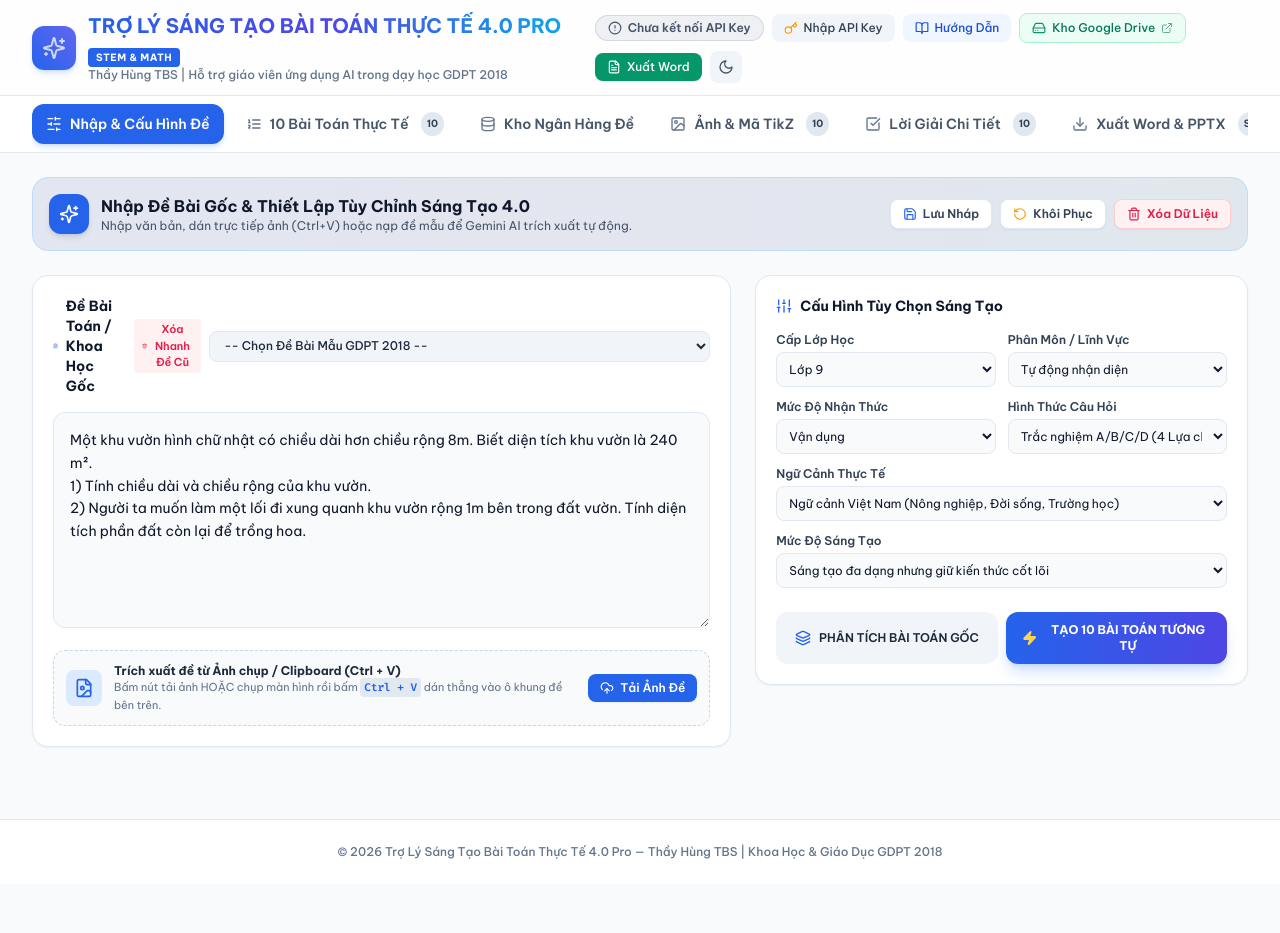
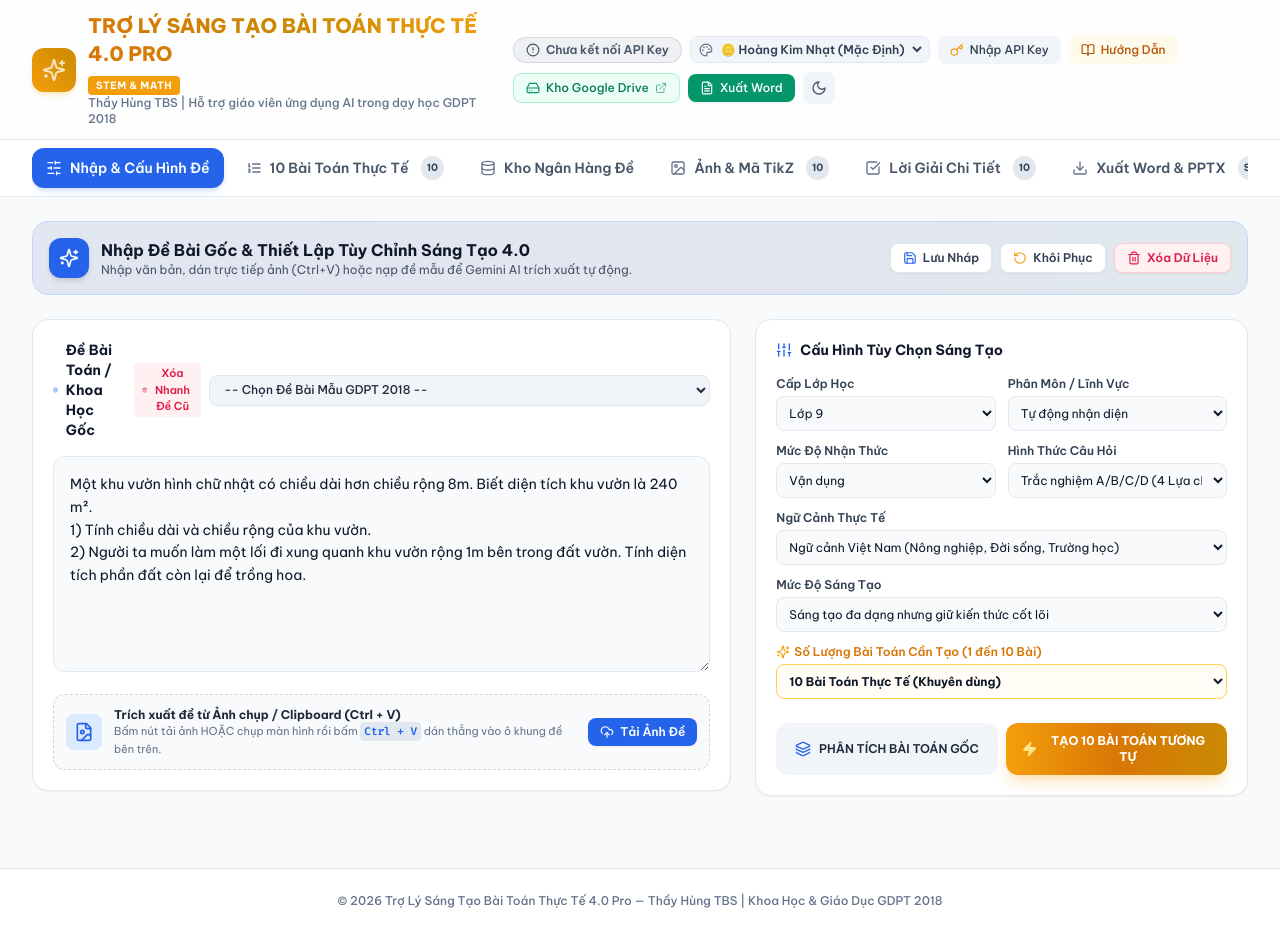
Before and after one commit to tailieutoantbs-art/TTThungtbs, a React (Vite) app: page / in a window 1280 px wide. Before the commit the page ends 884 px from the top, so only its background shows below. Built offline with nearby package versions, Linux system fonts and the light colour scheme.

Commit message:
Cập nhật ứng dụng Trợ Lý Sáng Tạo Bài Toán Thực Tế 4.0 Pro

```diff
--- a/src/App.jsx
+++ b/src/App.jsx
@@ -25,6 +25,7 @@ export default function App() {
   const [selectedModel, setSelectedModel] = useState('gemini-2.5-flash');
   const [apiStatus, setApiStatus] = useState('unconnected');
   const [apiMessage, setApiMessage] = useState('');
+  const [colorTheme, setColorTheme] = useState(() => localStorage.getItem('color_theme') || 'gold');
 
   // Modals & UI State
   const [isApiKeyModalOpen, setIsApiKeyModalOpen] = useState(false);
@@ -39,7 +40,7 @@ export default function App() {
   const [progressStep, setProgressStep] = useState('');
   const [progressPercent, setProgressPercent] = useState(0);
 
-  // Dark Mode side effect
+  // Dark Mode & Color Theme side effects
   useEffect(() => {
     if (isDarkMode) {
       document.documentElement.classList.add('dark');
@@ -49,6 +50,11 @@ export default function App() {
       localStorage.setItem('theme', 'light');
     }
   }, [isDarkMode]);
+
+  const handleColorThemeChange = (newTheme) => {
+    setColorTheme(newTheme);
+    localStorage.setItem('color_theme', newTheme);
+  };
 
   // Initial API Key Test & Repo Count
   useEffect(() => {
@@ -318,11 +324,17 @@ export default function App() {
     setActiveTab('problems');
   };
 
-  // Quick Repository Save
+  // Repository Save with Custom Title ("Lưu Với Tên")
   const handleSaveToRepo = async () => {
     if (!problems || problems.length === 0) return;
+    const defaultTitle = `Bộ ${problems.length} Bài Toán ${options.domain || 'Thực Tế'} ${options.grade || ''} (${new Date().toLocaleDateString('vi-VN')})`;
+    const customTitle = window.prompt('Nhập tên đặt cho Bộ Bài Toán này để lưu vào Kho Ngân Hàng:', defaultTitle);
+
+    if (customTitle === null) return; // Cancelled
+
+    const finalTitle = customTitle.trim() || defaultTitle;
     await saveProblemSetToRepo({
-      title: `Bộ Đề ${options.domain || 'Toán'} ${options.grade || ''} (${new Date().toLocaleDateString('vi-VN')})`,
+      title: finalTitle,
       grade: options.grade,
       domain: options.domain,
       context: options.context,
@@ -331,7 +343,7 @@ export default function App() {
       problems,
       tags: ['#ToanThucTe', `#${options.grade.replace(/\s+/g, '')}`],
     });
-    alert('Đã lưu bộ đề vào Kho Ngân Hàng Bài Toán thành công!');
+    alert(`Đã lưu bộ đề "${finalTitle}" vào Kho Ngân Hàng Bài Toán thành công!`);
     updateRepoCount();
   };
 
@@ -342,10 +354,12 @@ export default function App() {
         apiMessage={apiMessage}
         apiKey={apiKey}
         isDarkMode={isDarkMode}
+        colorTheme={colorTheme}
         repoCount={repoCount}
         onOpenApiKeyModal={() => setIsApiKeyModalOpen(true)}
         onOpenUserGuide={() => setIsUserGuideOpen(true)}
         onToggleDarkMode={() => setIsDarkMode(!isDarkMode)}
+        onChangeColorTheme={handleColorThemeChange}
         onSaveDraft={handleSaveDraft}
         onRestoreDraft={handleRestoreDraft}
         onDownloadWord={() => exportWordDocument(problems, options, false)}
--- a/src/components/Header.jsx
+++ b/src/components/Header.jsx
@@ -1,15 +1,17 @@
 import React from 'react';
-import { Sparkles, Key, Moon, Sun, BookOpen, Database, FileText, CheckCircle2, AlertCircle, RefreshCw, HardDrive, ExternalLink } from 'lucide-react';
+import { Sparkles, Key, Moon, Sun, BookOpen, Database, FileText, CheckCircle2, AlertCircle, RefreshCw, HardDrive, ExternalLink, Palette } from 'lucide-react';
 
 export const Header = ({
   apiStatus,
   apiMessage,
   apiKey,
   isDarkMode,
+  colorTheme = 'gold',
   repoCount = 0,
   onOpenApiKeyModal,
   onOpenUserGuide,
   onToggleDarkMode,
+  onChangeColorTheme,
   onSaveDraft,
   onRestoreDraft,
   onDownloadWord,
@@ -50,21 +52,53 @@ export const Header = ({
     }
   };
 
+  const getTitleGradient = () => {
+    switch (colorTheme) {
+      case 'emerald':
+        return 'from-emerald-600 via-teal-600 to-green-500';
+      case 'blue':
+        return 'from-blue-600 via-indigo-600 to-sky-500';
+      case 'purple':
+        return 'from-purple-600 via-violet-600 to-indigo-500';
+      case 'rose':
+        return 'from-rose-600 via-pink-600 to-amber-500';
+      case 'gold':
+      default:
+        return 'from-amber-600 via-yellow-600 to-amber-500';
+    }
+  };
+
+  const getLogoBg = () => {
+    switch (colorTheme) {
+      case 'emerald':
+        return 'from-emerald-600 to-teal-500 shadow-emerald-500/20';
+      case 'blue':
+        return 'from-blue-600 to-indigo-500 shadow-blue-500/20';
+      case 'purple':
+        return 'from-purple-600 to-violet-500 shadow-purple-500/20';
+      case 'rose':
+        return 'from-rose-600 to-pink-500 shadow-rose-500/20';
+      case 'gold':
+      default:
+        return 'from-amber-500 to-yellow-600 shadow-amber-500/20';
+    }
+  };
+
   return (
     <header className="sticky top-0 z-40 backdrop-blur-md bg-white/80 dark:bg-slate-900/80 border-b border-slate-200 dark:border-slate-800 transition-colors">
       <div className="max-w-7xl mx-auto px-4 sm:px-6 lg:px-8 py-3">
         <div className="flex flex-col md:flex-row md:items-center md:justify-between gap-3">
           {/* Logo & Title */}
           <div className="flex items-center gap-3">
-            <div className="p-2.5 rounded-xl bg-gradient-to-tr from-blue-600 to-indigo-500 text-white shadow-md shadow-blue-500/20">
+            <div className={`p-2.5 rounded-xl bg-gradient-to-tr ${getLogoBg()} text-white shadow-md`}>
               <Sparkles className="w-6 h-6 animate-pulse" />
             </div>
             <div>
               <div className="flex items-center gap-2 flex-wrap">
-                <h1 className="text-lg sm:text-xl font-bold bg-gradient-to-r from-blue-600 via-indigo-600 to-sky-500 bg-clip-text text-transparent">
+                <h1 className={`text-lg sm:text-xl font-extrabold bg-gradient-to-r ${getTitleGradient()} bg-clip-text text-transparent`}>
                   TRỢ LÝ SÁNG TẠO BÀI TOÁN THỰC TẾ 4.0 PRO
                 </h1>
-                <span className="px-2 py-0.5 rounded text-[10px] font-bold bg-blue-600 text-white uppercase tracking-wider">
+                <span className={`px-2 py-0.5 rounded text-[10px] font-bold ${colorTheme === 'gold' ? 'bg-amber-500' : 'bg-blue-600'} text-white uppercase tracking-wider`}>
                   STEM & MATH
                 </span>
               </div>
@@ -77,6 +111,23 @@ export const Header = ({
           {/* Action Tools & API Status */}
           <div className="flex items-center gap-2 flex-wrap">
             {getApiBadge()}
+
+            {/* Color Theme Swatch Selector */}
+            <div className="flex items-center gap-1 bg-slate-100 dark:bg-slate-800 p-1 rounded-lg border border-slate-200 dark:border-slate-700">
+              <Palette className="w-3.5 h-3.5 text-slate-500 dark:text-slate-400 ml-1" />
+              <select
+                value={colorTheme}
+                onChange={(e) => onChangeColorTheme(e.target.value)}
+                className="bg-transparent text-xs font-semibold text-slate-700 dark:text-slate-300 focus:outline-none cursor-pointer pr-1"
+                title="Đổi gam màu giao diện tùy chỉnh"
+              >
+                <option value="gold">🪙 Hoàng Kim Nhạt (Mặc Định)</option>
+                <option value="emerald">💎 Xanh Ngọc STEM</option>
+                <option value="blue">🔷 Xanh Hoàng Gia</option>
+                <option value="purple">🔮 Tím Thạch Anh</option>
+                <option value="rose">🌺 Đỏ Hồng Trà</option>
+              </select>
+            </div>
 
             {/* API Key Modal Button */}
             <button
@@ -91,7 +142,7 @@ export const Header = ({
             {/* User Guide Button */}
             <button
               onClick={onOpenUserGuide}
-              className="inline-flex items-center gap-1.5 px-3 py-1.5 rounded-lg text-xs font-medium bg-blue-50 dark:bg-blue-950/50 text-blue-700 dark:text-blue-300 hover:bg-blue-100 dark:hover:bg-blue-900/50 transition-colors"
+              className="inline-flex items-center gap-1.5 px-3 py-1.5 rounded-lg text-xs font-medium bg-amber-50 dark:bg-amber-950/50 text-amber-700 dark:text-amber-300 hover:bg-amber-100 dark:hover:bg-amber-900/50 transition-colors"
             >
               <BookOpen className="w-3.5 h-3.5" />
               <span>Hướng Dẫn</span>
--- a/src/components/InputTab.jsx
+++ b/src/components/InputTab.jsx
@@ -430,6 +430,29 @@ export const InputTab = ({
                   <option value="Phân hóa từ cơ bản đến nâng cao">Phân hóa từ cơ bản đến nâng cao</option>
                 </select>
               </div>
+
+              {/* Số lượng bài toán cần tạo */}
+              <div className="sm:col-span-2">
+                <label className="block font-semibold text-amber-600 dark:text-amber-400 mb-1 flex items-center gap-1">
+                  <Sparkles className="w-3.5 h-3.5 text-amber-500" /> Số Lượng Bài Toán Cần Tạo (1 đến 10 Bài)
+                </label>
+                <select
+                  value={options.problemCount || 10}
+                  onChange={(e) => handleOptionChange('problemCount', parseInt(e.target.value, 10))}
+                  className="w-full p-2 rounded-lg bg-amber-50/50 dark:bg-amber-950/30 border border-amber-300 dark:border-amber-800 text-slate-900 dark:text-slate-100 font-bold focus:ring-2 focus:ring-amber-500"
+                >
+                  <option value={1}>01 Bài Toán Thực Tế</option>
+                  <option value={2}>02 Bài Toán Thực Tế</option>
+                  <option value={3}>03 Bài Toán Thực Tế</option>
+                  <option value={4}>04 Bài Toán Thực Tế</option>
+                  <option value={5}>05 Bài Toán Thực Tế</option>
+                  <option value={6}>06 Bài Toán Thực Tế</option>
+                  <option value={7}>07 Bài Toán Thực Tế</option>
+                  <option value={8}>08 Bài Toán Thực Tế</option>
+                  <option value={9}>09 Bài Toán Thực Tế</option>
+                  <option value={10}>10 Bài Toán Thực Tế (Khuyên dùng)</option>
+                </select>
+              </div>
             </div>
 
             {/* Action Buttons */}
@@ -453,7 +476,7 @@ export const InputTab = ({
               <button
                 onClick={onGenerate10}
                 disabled={isGenerating || isAnalyzing}
-                className="w-full py-2.5 px-4 rounded-xl font-bold text-xs bg-gradient-to-r from-blue-600 to-indigo-600 hover:from-blue-700 hover:to-indigo-700 text-white shadow-lg shadow-blue-500/25 transition-all disabled:opacity-50 flex items-center justify-center gap-2"
+                className="w-full py-2.5 px-4 rounded-xl font-bold text-xs bg-gradient-to-r from-amber-500 via-amber-600 to-yellow-600 hover:from-amber-600 hover:to-yellow-700 text-white shadow-lg shadow-amber-500/25 transition-all disabled:opacity-50 flex items-center justify-center gap-2"
               >
                 {isGenerating ? (
                   <>
@@ -461,7 +484,7 @@ export const InputTab = ({
                   </>
                 ) : (
                   <>
-                    <Zap className="w-4 h-4 fill-current text-amber-300" /> TẠO 10 BÀI TOÁN TƯƠNG TỰ
+                    <Zap className="w-4 h-4 fill-current text-amber-200" /> TẠO {options.problemCount || 10} BÀI TOÁN TƯƠNG TỰ
                   </>
                 )}
               </button>
--- a/src/components/NavigationTabs.jsx
+++ b/src/components/NavigationTabs.jsx
@@ -11,7 +11,7 @@ export const NavigationTabs = ({ activeTab, onSelectTab, hasProblems, problemCou
     },
     {
       id: 'problems',
-      label: '10 Bài Toán Thực Tế',
+      label: problemCount > 0 ? `${problemCount} Bài Toán Thực Tế` : 'Bài Toán Thực Tế',
       icon: ListOrdered,
       badge: problemCount > 0 ? problemCount : null,
     },
--- a/src/utils/sampleData.js
+++ b/src/utils/sampleData.js
@@ -36,6 +36,7 @@ export const INITIAL_OPTIONS = {
   context: 'Ngữ cảnh Việt Nam',
   creativeLevel: 'Sáng tạo đa dạng nhưng giữ kiến thức cốt lõi',
   imageStyle: 'Ảnh thực tế giáo dục',
+  problemCount: 10,
 };
 
 export const SAMPLE_10_PROBLEMS = [
```
Also changed, not shown: 1 other file (tests, documents, lock files or other folders).
